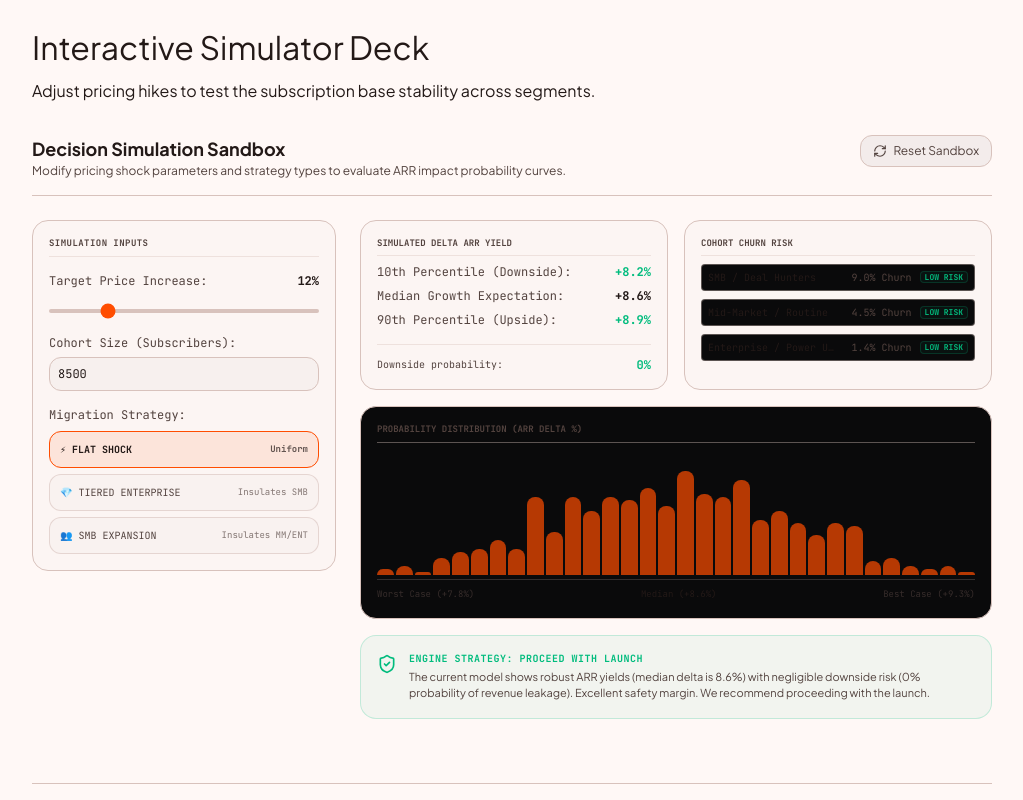
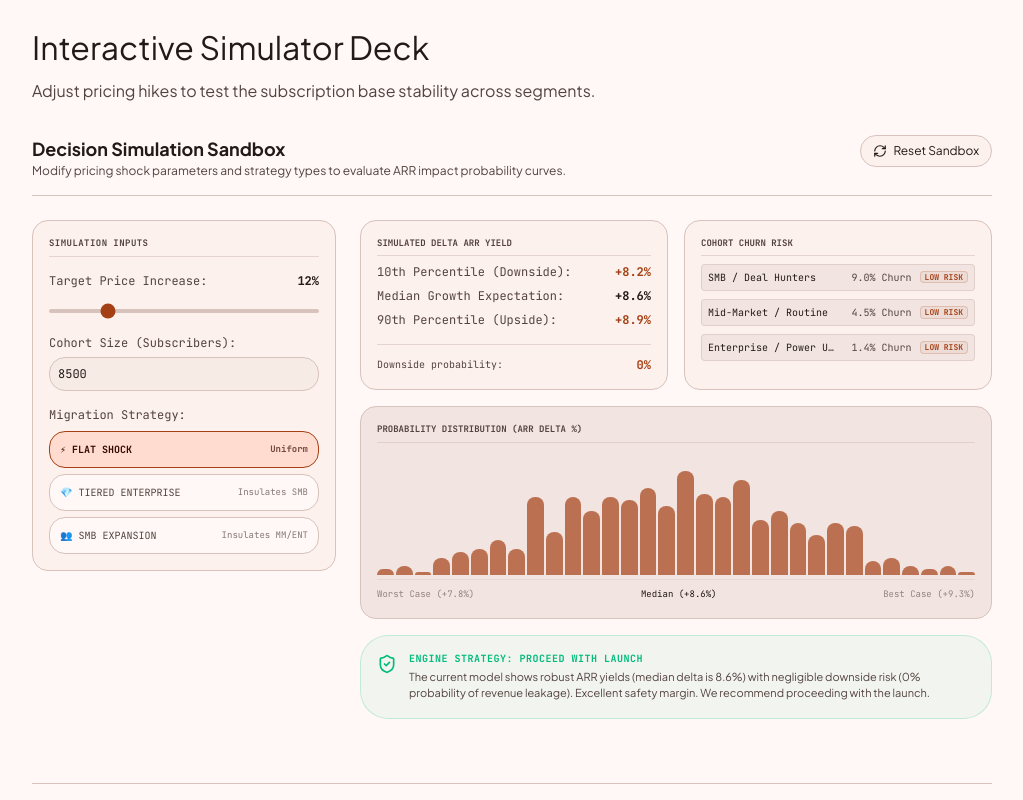
Before and after one commit to Bahniman/windtunnel, a React (Vite) app: page / in a window 1280 px wide. Shown: the part 1180-1980 px from the top of the page, without its empty margins (128-1151 px from the left). Built offline with nearby package versions, Linux system fonts and the light colour scheme.

Commit message:
Refactor UI components to strictly follow Material Design 3 guidelines

```diff
--- a/src/components/pricing-monte-carlo.tsx
+++ b/src/components/pricing-monte-carlo.tsx
@@ -151,7 +151,7 @@ export function PricingMonteCarlo() {
             setCohortSize(8500);
             setStrategy("flat");
           }}
-          className="btn-press self-start flex h-8 items-center gap-1.5 rounded-lg border border-border bg-foreground/5 px-3 text-xs text-muted-foreground hover:bg-foreground/10 hover:text-foreground"
+          className="self-start flex h-8 items-center gap-1.5 rounded-lg border border-outline-variant bg-surface-container-low px-3 text-xs text-on-surface hover:bg-on-surface/8 hover:text-on-surface transition-colors"
         >
           <RefreshCw className="h-3.5 w-3.5" /> Reset Sandbox
         </button>
@@ -160,13 +160,13 @@ export function PricingMonteCarlo() {
       <div className="grid grid-cols-1 lg:grid-cols-12 gap-6">
         {/* Left Column: Controls */}
         <div className="lg:col-span-4 flex flex-col gap-4">
-          <div className="border border-border rounded-xl p-4 bg-foreground/[0.01] space-y-4">
-            <span className="font-mono text-[9px] uppercase font-bold text-muted-foreground tracking-wider block border-b border-border/40 pb-1.5">Simulation Inputs</span>
+          <div className="border border-outline-variant rounded-lg p-4 bg-surface-container-low space-y-4">
+            <span className="font-mono text-[9px] uppercase font-bold text-on-surface-variant tracking-wider block border-b border-outline-variant/60 pb-1.5">Simulation Inputs</span>
 
             {/* Input 1: Pct */}
             <div className="space-y-1.5">
               <div className="flex justify-between font-mono text-xs">
-                <span className="text-muted-foreground">Target Price Increase:</span>
+                <span className="text-on-surface-variant">Target Price Increase:</span>
                 <span className="text-foreground font-bold">{pct}%</span>
               </div>
               <input
@@ -175,13 +175,13 @@ export function PricingMonteCarlo() {
                 max="40"
                 value={pct}
                 onChange={(e) => setPct(Number(e.target.value))}
-                className="w-full accent-[#FF4D00] h-1 bg-border rounded-lg appearance-none cursor-pointer"
+                className="w-full accent-primary h-1 bg-outline-variant rounded-lg appearance-none cursor-pointer"
               />
             </div>
 
             {/* Input 2: Cohort Size */}
             <div className="space-y-1.5">
-              <label className="font-mono text-xs text-muted-foreground block">Cohort Size (Subscribers):</label>
+              <label className="font-mono text-xs text-on-surface-variant block">Cohort Size (Subscribers):</label>
               <input
                 type="number"
                 min="1000"
@@ -189,22 +189,22 @@ export function PricingMonteCarlo() {
                 step="500"
                 value={cohortSize}
                 onChange={(e) => setCohortSize(Number(e.target.value))}
-                className="w-full font-mono text-xs border border-border bg-foreground/[0.02] p-2 rounded-lg text-foreground focus:outline-none focus:border-[#FF4D00]"
+                className="w-full font-mono text-xs border border-outline-variant bg-surface-container p-2 rounded-lg text-foreground focus:outline-none focus:border-primary"
               />
             </div>
 
             {/* Input 3: Strategy Type */}
             <div className="space-y-2">
-              <label className="font-mono text-xs text-muted-foreground block">Migration Strategy:</label>
+              <label className="font-mono text-xs text-on-surface-variant block">Migration Strategy:</label>
               <div className="flex flex-col gap-1.5">
                 {(["flat", "tiered", "smb"] as const).map((s) => (
                   <button
                     key={s}
                     onClick={() => setStrategy(s)}
-                    className={`btn-press w-full p-2.5 rounded-lg border text-left font-mono text-[10px] transition-colors flex items-center justify-between ${
+                    className={`w-full p-2.5 rounded-lg border text-left font-mono text-[10px] transition-colors flex items-center justify-between ${
                       strategy === s
-                        ? "border-[#FF4D00] bg-[#FF4D00]/10 text-foreground font-bold"
-                        : "border-border/60 bg-foreground/[0.01] hover:bg-foreground/5 text-muted-foreground hover:text-foreground"
+                        ? "border-primary bg-primary-container text-on-primary-container font-bold"
+                        : "border-outline-variant bg-surface hover:bg-on-surface/8 text-on-surface-variant hover:text-on-surface"
                     }`}
                   >
                     <span>
@@ -224,48 +224,48 @@ export function PricingMonteCarlo() {
         <div className="lg:col-span-8 flex flex-col gap-4">
           <div className="grid grid-cols-1 md:grid-cols-2 gap-4">
             {/* Probability Output Metrics */}
-            <div className="border border-border rounded-xl p-4 bg-foreground/[0.01] font-mono text-xs flex flex-col justify-between">
+            <div className="border border-outline-variant rounded-lg p-4 bg-surface-container-low font-mono text-xs flex flex-col justify-between">
               <div>
-                <span className="font-mono text-[9px] uppercase font-bold text-muted-foreground block border-b border-border/40 pb-1.5 mb-2">Simulated Delta ARR Yield</span>
+                <span className="font-mono text-[9px] uppercase font-bold text-on-surface-variant block border-b border-outline-variant/60 pb-1.5 mb-2">Simulated Delta ARR Yield</span>
                 <div className="space-y-2">
                   <div className="flex justify-between">
-                    <span className="text-muted-foreground">10th Percentile (Downside):</span>
-                    <span className={`font-bold ${results.p10 >= 0 ? "text-emerald-500" : "text-red-500"}`}>{fmtSgn(results.p10)}</span>
+                    <span className="text-on-surface-variant">10th Percentile (Downside):</span>
+                    <span className={`font-bold ${results.p10 >= 0 ? "text-primary" : "text-error"}`}>{fmtSgn(results.p10)}</span>
                   </div>
                   <div className="flex justify-between">
-                    <span className="text-muted-foreground">Median Growth Expectation:</span>
+                    <span className="text-on-surface-variant">Median Growth Expectation:</span>
                     <span className="text-foreground font-bold">{fmtSgn(results.med)}</span>
                   </div>
                   <div className="flex justify-between">
-                    <span className="text-muted-foreground">90th Percentile (Upside):</span>
-                    <span className="text-emerald-500 font-bold">{fmtSgn(results.p90)}</span>
+                    <span className="text-on-surface-variant">90th Percentile (Upside):</span>
+                    <span className="text-primary font-bold">{fmtSgn(results.p90)}</span>
                   </div>
                 </div>
               </div>
-              <div className="mt-4 pt-3 border-t border-border/40 flex items-center justify-between">
-                <span className="text-[10px] text-muted-foreground">Downside probability:</span>
-                <span className={`font-bold ${results.downProb > 20 ? "text-red-500" : "text-emerald-500"}`}>
+              <div className="mt-4 pt-3 border-t border-outline-variant/60 flex items-center justify-between">
+                <span className="text-[10px] text-on-surface-variant">Downside probability:</span>
+                <span className={`font-bold ${results.downProb > 20 ? "text-error" : "text-primary"}`}>
                   {results.downProb.toFixed(0)}%
                 </span>
               </div>
             </div>
 
             {/* Churn Risk Heatmap */}
-            <div className="border border-border rounded-xl p-4 bg-foreground/[0.01] font-mono text-xs">
-              <span className="font-mono text-[9px] uppercase font-bold text-muted-foreground block border-b border-border/40 pb-1.5 mb-2">Cohort Churn Risk</span>
+            <div className="border border-outline-variant rounded-lg p-4 bg-surface-container-low font-mono text-xs">
+              <span className="font-mono text-[9px] uppercase font-bold text-on-surface-variant block border-b border-outline-variant/60 pb-1.5 mb-2">Cohort Churn Risk</span>
               <div className="space-y-2">
                 {SEGS.map((s) => {
                   const churnVal = results.segChurn[s.id]!;
                   const isHigh = churnVal > 25;
                   const isMed = churnVal >= 10 && churnVal <= 25;
                   const riskLabel = isHigh ? "HIGH RISK" : isMed ? "MED RISK" : "LOW RISK";
-                  const riskColor = isHigh ? "text-red-500 border-red-500/20 bg-red-500/5" : isMed ? "text-amber-500 border-amber-500/20 bg-amber-500/5" : "text-emerald-500 border-emerald-500/20 bg-emerald-500/5";
+                  const riskColor = isHigh ? "text-error border-error/20 bg-error/5" : isMed ? "text-amber-500 border-amber-500/20 bg-amber-500/5" : "text-primary border-primary/20 bg-primary/5";
 
                   return (
-                    <div key={s.id} className="flex items-center justify-between p-1.5 rounded border border-border/40 bg-[#0A0A0B]">
+                    <div key={s.id} className="flex items-center justify-between p-1.5 rounded border border-outline-variant/60 bg-surface-container-high">
                       <span className="text-foreground text-[10px] truncate max-w-[130px]">{s.name}</span>
                       <div className="flex items-center gap-2">
-                        <span className="text-[10px] text-muted-foreground">{churnVal.toFixed(1)}% Churn</span>
+                        <span className="text-[10px] text-on-surface-variant">{churnVal.toFixed(1)}% Churn</span>
                         <span className={`text-[8px] font-bold px-1 rounded border ${riskColor}`}>{riskLabel}</span>
                       </div>
                     </div>
@@ -276,8 +276,8 @@ export function PricingMonteCarlo() {
           </div>
 
           {/* Histogram Visualizer */}
-          <div className="border border-border rounded-xl p-4 bg-[#0A0A0B]">
-            <span className="font-mono text-[9px] uppercase font-bold text-muted-foreground block border-b border-border/40 pb-1.5 mb-3">Probability Distribution (ARR Delta %)</span>
+          <div className="border border-outline-variant rounded-lg p-4 bg-surface-container-high">
+            <span className="font-mono text-[9px] uppercase font-bold text-on-surface-variant block border-b border-outline-variant/60 pb-1.5 mb-3">Probability Distribution (ARR Delta %)</span>
 
             {/* SVG histogram */}
             <div className="w-full h-[120px] flex items-end gap-0.5 pt-4">
@@ -285,7 +285,7 @@ export function PricingMonteCarlo() {
                 const heightPct = (count / peak) * 100;
                 // Color mapping: red for negative delta, green for positive delta
                 const valueForBin = minVal + (idx / BINS) * (maxVal - minVal);
-                const barColor = valueForBin < 0 ? "bg-red-500/70" : "bg-[#FF4D00]/70";
+                const barColor = valueForBin < 0 ? "bg-error/70" : "bg-primary/70";
 
                 return (
                   <div
@@ -297,7 +297,7 @@ export function PricingMonteCarlo() {
                       className={`w-full rounded-t-sm transition-all duration-300 group-hover:brightness-125 ${barColor}`}
                     />
                     {/* Tooltip */}
-                    <div className="absolute bottom-full left-1/2 -translate-x-1/2 bg-black border border-border px-2 py-1 rounded text-[9px] font-mono text-foreground opacity-0 group-hover:opacity-100 transition-opacity z-50 pointer-events-none whitespace-nowrap mb-1">
+                    <div className="absolute bottom-full left-1/2 -translate-x-1/2 bg-surface-container border border-outline-variant px-2 py-1 rounded text-[9px] font-mono text-on-surface opacity-0 group-hover:opacity-100 transition-opacity z-50 pointer-events-none whitespace-nowrap mb-1">
                       {fmtSgn(valueForBin)} : {count} runs
                     </div>
                   </div>
@@ -305,7 +305,7 @@ export function PricingMonteCarlo() {
               })}
             </div>
 
-            <div className="flex justify-between font-mono text-[9px] text-muted-foreground/60 border-t border-border/20 pt-2 mt-1">
+            <div className="flex justify-between font-mono text-[9px] text-on-surface-variant/60 border-t border-outline-variant/40 pt-2 mt-1">
               <span>Worst Case ({fmtSgn(minVal)})</span>
               <span className="text-foreground">Median ({fmtSgn(results.med)})</span>
               <span>Best Case ({fmtSgn(maxVal)})</span>
--- a/src/page.tsx
+++ b/src/page.tsx
@@ -87,11 +87,11 @@ export default function LandingPage() {
           </section>
 
           {/* Detailed Problem Statement (Error Container style for urgency) */}
-          <section className="rounded-[16px] bg-[#F9DEDC] dark:bg-[#8C1D18] p-6 space-y-4">
-            <h3 className="text-title-lg font-medium text-[#410E0B] dark:text-[#F9DEDC] inline-flex items-center gap-2">
+          <section className="rounded-lg bg-error-container p-6 space-y-4">
+            <h3 className="text-title-lg font-medium text-on-error-container inline-flex items-center gap-2">
               <ShieldAlert className="h-5 w-5" /> The Cost of Blind Rollouts
             </h3>
-            <p className="text-body-lg text-[#410E0B] dark:text-[#F9DEDC] leading-relaxed">
+            <p className="text-body-lg text-on-error-container leading-relaxed">
               Pricing updates are difficult to roll back once customer cohorts react. Traditional market research takes months and costs millions without providing structured, falsifiable predictions. A/B testing is dynamic but exposes real users to unstable packages.
               <br /><br />
               Windtunnel acts as a pre-launch simulation chamber. By modeling pricing sensitivities and satisfaction factors into synthetic cohorts, companies identify where retention breaks and receive structured recommendations before deploying code.
--- a/src/styles.css
+++ b/src/styles.css
@@ -7,33 +7,58 @@
 @theme inline {
   --font-sans: "Plus Jakarta Sans", "Inter Variable", ui-sans-serif, system-ui, sans-serif;
   --font-mono: "JetBrains Mono", ui-monospace, SFMono-Regular, Menlo, Monaco, Consolas, monospace;
-  --radius-sm: calc(var(--radius) - 4px);
-  --radius-md: calc(var(--radius) - 2px);
-  --radius-lg: var(--radius);
-  --radius-xl: calc(var(--radius) + 4px);
 
-  /* Map Tailwind classes to legacy vars (which are mapped to M3) */
-  --color-background: var(--background);
-  --color-foreground: var(--foreground);
-  --color-card: var(--card);
-  --color-card-foreground: var(--card-foreground);
-  --color-popover: var(--popover);
-  --color-popover-foreground: var(--popover-foreground);
-  --color-primary: var(--primary);
-  --color-primary-foreground: var(--primary-foreground);
-  --color-secondary: var(--secondary);
-  --color-secondary-foreground: var(--secondary-foreground);
-  --color-muted: var(--muted);
-  --color-muted-foreground: var(--muted-foreground);
-  --color-accent: var(--accent);
-  --color-accent-foreground: var(--accent-foreground);
-  --color-destructive: var(--destructive);
-  --color-destructive-foreground: var(--destructive-foreground);
-  --color-border: var(--border);
-  --color-input: var(--input);
-  --color-ring: var(--ring);
+  --radius-xs: 4px;
+  --radius-sm: 8px;
+  --radius-md: 12px;
+  --radius-lg: 16px;
+  --radius-xl: 28px;
 
-  /* Map M3 Typography to Tailwind text sizes */
+  /* M3 Tonal Palette Colors */
+  --color-primary: var(--md-sys-color-primary);
+  --color-on-primary: var(--md-sys-color-on-primary);
+  --color-primary-container: var(--md-sys-color-primary-container);
+  --color-on-primary-container: var(--md-sys-color-on-primary-container);
+  --color-secondary: var(--md-sys-color-secondary);
+  --color-on-secondary: var(--md-sys-color-on-secondary);
+  --color-secondary-container: var(--md-sys-color-secondary-container);
+  --color-on-secondary-container: var(--md-sys-color-on-secondary-container);
+  --color-tertiary: var(--md-sys-color-tertiary);
+  --color-on-tertiary: var(--md-sys-color-on-tertiary);
+  --color-tertiary-container: var(--md-sys-color-tertiary-container);
+  --color-on-tertiary-container: var(--md-sys-color-on-tertiary-container);
+  --color-error: var(--md-sys-color-error);
+  --color-on-error: var(--md-sys-color-on-error);
+  --color-error-container: var(--md-sys-color-error-container);
+  --color-on-error-container: var(--md-sys-color-on-error-container);
+  --color-outline: var(--md-sys-color-outline);
+  --color-outline-variant: var(--md-sys-color-outline-variant);
+
+  --color-surface: var(--md-sys-color-surface);
+  --color-on-surface: var(--md-sys-color-on-surface);
+  --color-surface-variant: var(--md-sys-color-surface-variant);
+  --color-on-surface-variant: var(--md-sys-color-on-surface-variant);
+
+  --color-surface-container-lowest: var(--md-sys-color-surface-container-lowest);
+  --color-surface-container-low: var(--md-sys-color-surface-container-low);
+  --color-surface-container: var(--md-sys-color-surface-container);
+  --color-surface-container-high: var(--md-sys-color-surface-container-high);
+  --color-surface-container-highest: var(--md-sys-color-surface-container-highest);
+
+  /* Legacy Mappings to prevent breakages */
+  --color-background: var(--md-sys-color-surface);
+  --color-foreground: var(--md-sys-color-on-surface);
+  --color-card: var(--md-sys-color-surface-container);
+  --color-card-foreground: var(--md-sys-color-on-surface);
+  --color-border: var(--md-sys-color-outline-variant);
+  --color-input: var(--md-sys-color-outline);
+  --color-ring: var(--md-sys-color-primary);
+  --color-muted: var(--md-sys-color-surface-variant);
+  --color-muted-foreground: var(--md-sys-color-on-surface-variant);
+  --color-accent: var(--md-sys-color-tertiary);
+  --color-accent-foreground: var(--md-sys-color-on-tertiary);
+
+  /* Map M3 Typography */
   --text-display-lg: 57px;
   --text-display-md: 45px;
   --text-headline-lg: 32px;
@@ -46,48 +71,39 @@
 
 :root {
   /* Windtunnel Custom M3 Orange Light */
-  --md-sys-color-primary: #be4a1d;
-  --md-sys-color-on-primary: #FFFFFF;
-  --md-sys-color-secondary: #77574d;
+  --md-sys-color-primary: #a44015;
+  --md-sys-color-on-primary: #ffffff;
+  --md-sys-color-primary-container: #ffdbd0;
+  --md-sys-color-on-primary-container: #390c00;
+
+  --md-sys-color-secondary: #77574e;
   --md-sys-color-on-secondary: #ffffff;
-  --md-sys-color-tertiary: #6c5d2f;
+  --md-sys-color-secondary-container: #ffdbd0;
+  --md-sys-color-on-secondary-container: #2c1610;
+
+  --md-sys-color-tertiary: #6b5d2f;
   --md-sys-color-on-tertiary: #ffffff;
+  --md-sys-color-tertiary-container: #f5e2a7;
+  --md-sys-color-on-tertiary-container: #231a00;
+
+  --md-sys-color-error: #ba1a1a;
+  --md-sys-color-on-error: #ffffff;
+  --md-sys-color-error-container: #ffdad6;
+  --md-sys-color-on-error-container: #410002;
 
   --md-sys-color-surface: #fff8f6;
-  --md-sys-color-on-surface: #231917;
-  --md-sys-color-surface-variant: #f0e6e4;
+  --md-sys-color-on-surface: #231a17;
+  --md-sys-color-surface-variant: #f5ded8;
   --md-sys-color-on-surface-variant: #53433f;
 
   --md-sys-color-surface-container-lowest: #ffffff;
-  --md-sys-color-surface-container-low: #fcf2ef;
-  --md-sys-color-surface-container: #f6ece9;
-  --md-sys-color-surface-container-high: #f0e6e4;
-  --md-sys-color-surface-container-highest: #eae0de;
+  --md-sys-color-surface-container-low: #fdf1ed;
+  --md-sys-color-surface-container: #f7ebe6;
+  --md-sys-color-surface-container-high: #f2e5e1;
+  --md-sys-color-surface-container-highest: #ecdfdb;
 
   --md-sys-color-outline: #85736e;
   --md-sys-color-outline-variant: #d8c2bc;
-
-  /* Legacy Mappings to M3 */
-  --radius: 0.75rem;
-  --background: var(--md-sys-color-surface);
-  --foreground: var(--md-sys-color-on-surface);
-  --card: var(--md-sys-color-surface-container);
-  --card-foreground: var(--md-sys-color-on-surface);
-  --popover: var(--md-sys-color-surface-container-high);
-  --popover-foreground: var(--md-sys-color-on-surface);
-  --primary: var(--md-sys-color-primary);
-  --primary-foreground: var(--md-sys-color-on-primary);
-  --secondary: var(--md-sys-color-secondary);
-  --secondary-foreground: var(--md-sys-color-on-secondary);
-  --muted: var(--md-sys-color-surface-variant);
-  --muted-foreground: var(--md-sys-color-on-surface-variant);
-  --accent: var(--md-sys-color-tertiary);
-  --accent-foreground: var(--md-sys-color-on-tertiary);
-  --destructive: #ba1a1a;
-  --destructive-foreground: #ffffff;
-  --border: var(--md-sys-color-outline-variant);
-  --input: var(--md-sys-color-outline);
-  --ring: var(--md-sys-color-primary);
 
   --scene-bg: var(--md-sys-color-surface);
   --scene-bg-gradient: var(--md-sys-color-surface);
@@ -95,47 +111,39 @@
 
 .dark {
   /* Windtunnel Custom M3 Orange Dark */
-  --md-sys-color-primary: #fb923c;
-  --md-sys-color-on-primary: #5c1800;
-  --md-sys-color-secondary: #e7bdb1;
-  --md-sys-color-on-secondary: #442a21;
-  --md-sys-color-tertiary: #d8c58d;
-  --md-sys-color-on-tertiary: #3b2f05;
+  --md-sys-color-primary: #ffb599;
+  --md-sys-color-on-primary: #5c1900;
+  --md-sys-color-primary-container: #802b00;
+  --md-sys-color-on-primary-container: #ffdbd0;
+
+  --md-sys-color-secondary: #e7bdb2;
+  --md-sys-color-on-secondary: #442a22;
+  --md-sys-color-secondary-container: #5d4037;
+  --md-sys-color-on-secondary-container: #ffdbd0;
+
+  --md-sys-color-tertiary: #d8c690;
+  --md-sys-color-on-tertiary: #3a2f06;
+  --md-sys-color-tertiary-container: #52451a;
+  --md-sys-color-on-tertiary-container: #f5e2a7;
+
+  --md-sys-color-error: #ffb4ab;
+  --md-sys-color-on-error: #690005;
+  --md-sys-color-error-container: #93000a;
+  --md-sys-color-on-error-container: #ffdad6;
 
   --md-sys-color-surface: #1a110f;
-  --md-sys-color-on-surface: #f1dfda;
+  --md-sys-color-on-surface: #f0dfda;
   --md-sys-color-surface-variant: #53433f;
   --md-sys-color-on-surface-variant: #d8c2bc;
 
-  --md-sys-color-surface-container-lowest: #140c0a;
+  --md-sys-color-surface-container-lowest: #140b09;
   --md-sys-color-surface-container-low: #231917;
-  --md-sys-color-surface-container: #271d1b;
-  --md-sys-color-surface-container-high: #322825;
+  --md-sys-color-surface-container: #271d1a;
+  --md-sys-color-surface-container-high: #322724;
   --md-sys-color-surface-container-highest: #3d322f;
 
   --md-sys-color-outline: #a08c87;
   --md-sys-color-outline-variant: #53433f;
-
-  /* Legacy Mappings to M3 */
-  --background: var(--md-sys-color-surface);
-  --foreground: var(--md-sys-color-on-surface);
-  --card: var(--md-sys-color-surface-container);
-  --card-foreground: var(--md-sys-color-on-surface);
-  --popover: var(--md-sys-color-surface-container-high);
-  --popover-foreground: var(--md-sys-color-on-surface);
-  --primary: var(--md-sys-color-primary);
-  --primary-foreground: var(--md-sys-color-on-primary);
-  --secondary: var(--md-sys-color-secondary);
-  --secondary-foreground: var(--md-sys-color-on-secondary);
-  --muted: var(--md-sys-color-surface-variant);
-  --muted-foreground: var(--md-sys-color-on-surface-variant);
-  --accent: var(--md-sys-color-tertiary);
-  --accent-foreground: var(--md-sys-color-on-tertiary);
-  --destructive: #ffb4ab;
-  --destructive-foreground: #690005;
-  --border: var(--md-sys-color-outline-variant);
-  --input: var(--md-sys-color-outline);
-  --ring: var(--md-sys-color-primary);
 
   --scene-bg: var(--md-sys-color-surface);
   --scene-bg-gradient: var(--md-sys-color-surface);
@@ -152,7 +160,7 @@
   }
 }
 
-/* Override Glass and Blobs to force M3 Tonal Surfaces */
+/* Force standard M3 surfaces, disable old custom glass/blobs */
 .glass {
   background-color: var(--md-sys-color-surface-container) !important;
   backdrop-filter: none !important;
@@ -170,7 +178,7 @@
   background-color: var(--md-sys-color-surface) !important;
 }
 
-/* Force specific colors in page components */
+/* Override neon tags and shadow texts */
 .text-neon-emerald, .text-neon-accent {
   text-shadow: none !important;
   color: var(--md-sys-color-primary) !important;
```
Also changed, not shown: src/components/glow-card.tsx (+3 -39 lines), 5 other files (tests, documents, lock files or other folders).
